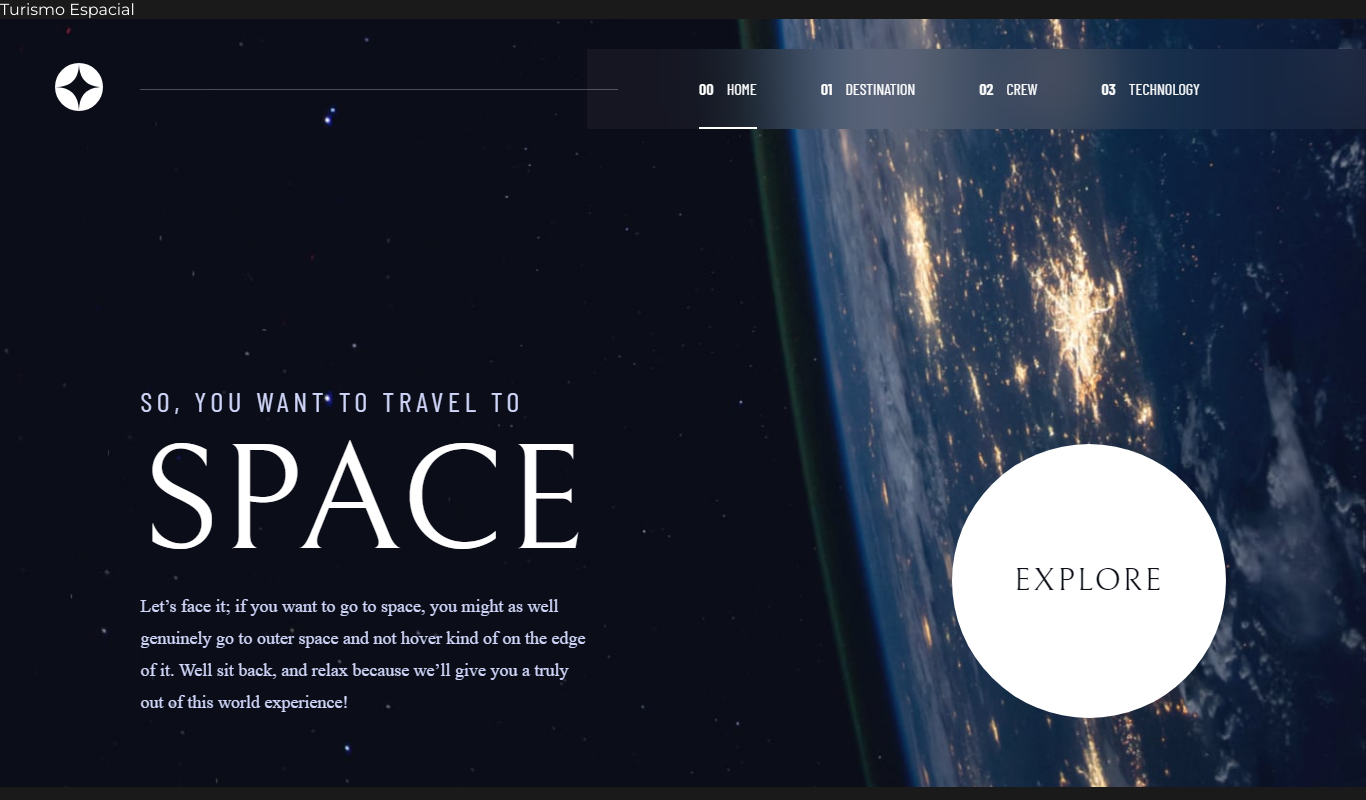
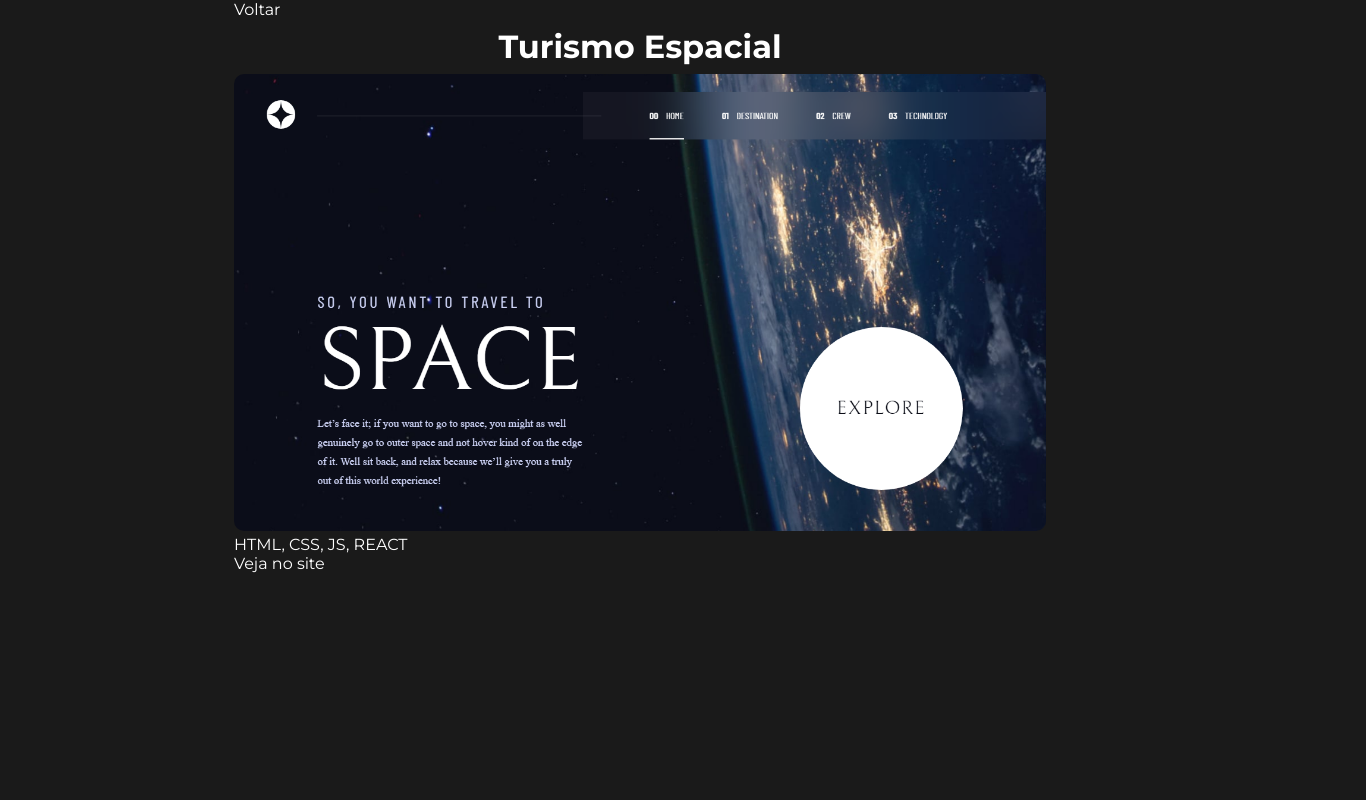
Before and after one commit to AbnnerB/portfolio, a React (Create React App) app: page /details/0 in a window 1280 px wide. Shown: the whole page, 1366 px wide, since content can reach past the window. Built offline with nearby package versions, Linux system fonts and the light colour scheme.

Commit message:
pagina dinamica estilos 1

```diff
--- a/src/Data/InfoProjects.js
+++ b/src/Data/InfoProjects.js
@@ -4,30 +4,35 @@ const InfoProjects = [
     name: "Turismo Espacial",
     src1: "assets/spaceTourism1.png",
     technologiesUsed: "HTML, CSS, JS, REACT",
+    linkVercel: "https://space-tourism-abnnerb.vercel.app/",
   },
   {
     id: "1",
     name: "Gestor Financeiro",
     src1: "assets/FinanceManager1.png",
     technologiesUsed: "HTML, CSS, JS, REACT",
+    linkVercel: "https://gestor-financeiro-six.vercel.app/",
   },
   {
     id: "2",
     name: "Marcador",
     src1: "assets/Marcador1.png",
     technologiesUsed: "HTML, CSS, JS, REACT",
+    linkVercel: "https://marcador-de-pontos.vercel.app/",
   },
   {
     id: "3",
     name: "Assistente de Compras",
     src1: "assets/shoppingAssistant1.png",
     technologiesUsed: "HTML, CSS, JS, REACT",
+    linkVercel: "https://assistente-de-compras.vercel.app/",
   },
   {
     id: "4",
     name: "Lista de Anotações",
     src1: "assets/TodoList1.png",
     technologiesUsed: "HTML, CSS, JS, REACT",
+    linkVercel: "https://todo-list-abnnerb.vercel.app/",
   },
 ];
 
--- a/src/Pages/Details/index.js
+++ b/src/Pages/Details/index.js
@@ -1,7 +1,12 @@
 import "./styles.css";
 
 import { useEffect, useState } from "react";
-import { useParams } from "react-router-dom";
+import { Link, useParams } from "react-router-dom";
+
+//import { IconName } from "react-icons/fa";
+//FaChalkboard
+//FaLaptop
+//FaMobileAlt
 
 import InfoProjects from "../../Data/InfoProjects";
 
@@ -17,14 +22,19 @@ export default function Details() {
   }, [id]);
 
   return (
-    <div>
+    <>
       {infoArray.map((item) => (
-        <div key={item.id}>
-          <p>{item.name}</p>
+        <div key={item.id} className="PageDetail">
+          <Link to="/">Voltar</Link>
+          <h1>{item.name}</h1>
           <img src={"../" + item.src1} alt="{item.name} " />
+          <span>{item.technologiesUsed}</span>
+          <a href={item.linkVercel} target="_blank" rel="noreferrer">
+            Veja no site
+          </a>
         </div>
       ))}
-    </div>
+    </>
   );
 }
 
--- a/src/Pages/Details/styles.css
+++ b/src/Pages/Details/styles.css
@@ -0,0 +1,20 @@
+.PageDetail {
+  max-width: 812px;
+  margin: 0 auto;
+}
+
+.PageDetail img {
+  width: 100%;
+  border-radius: 10px;
+}
+
+.PageDetail h1 {
+  margin: 0.5rem 0;
+  text-align: center;
+}
+
+.PageDetail a {
+  text-decoration: none;
+  color: white;
+  display: block;
+}
```
